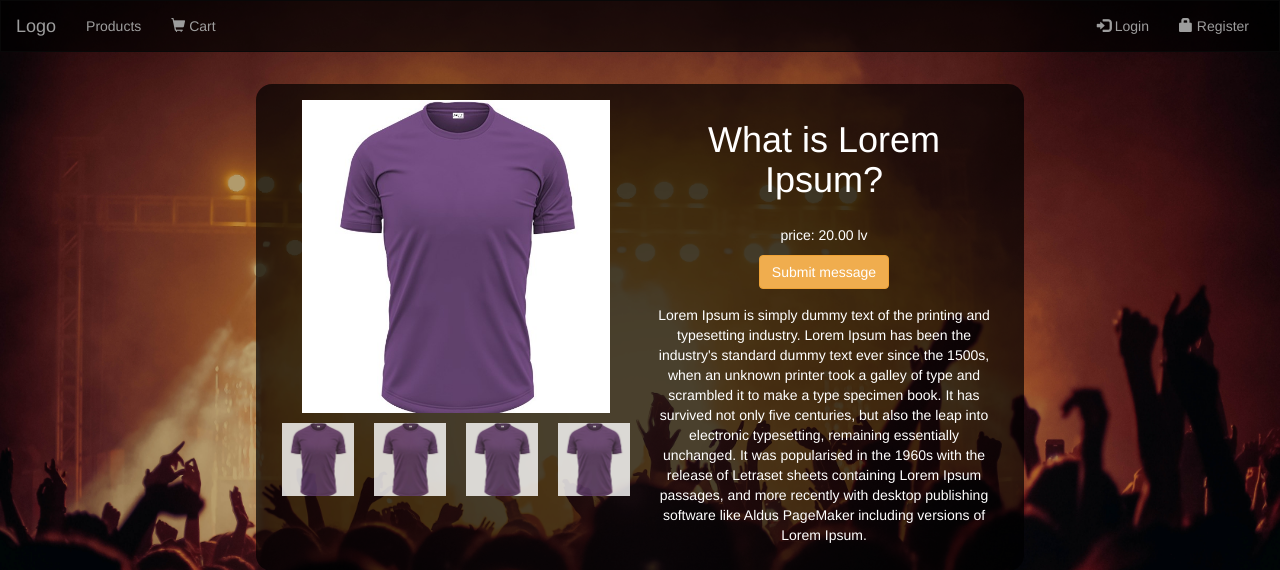
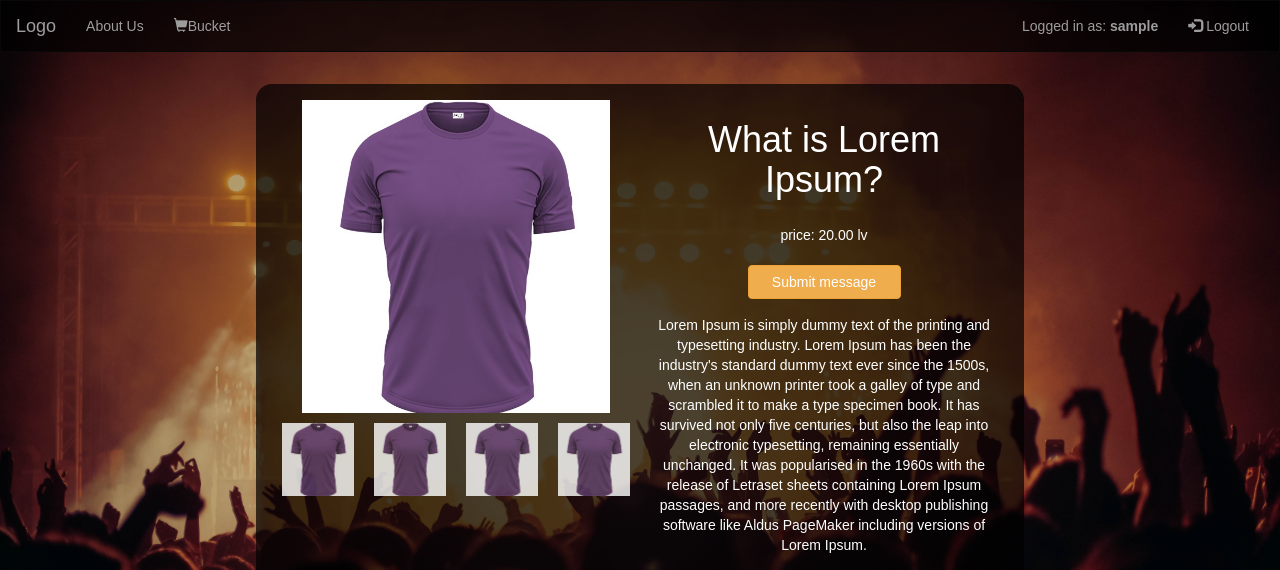
Before and after one commit to VayerMaking/9ard3nofrock, a Flask app: page /product in a window 1280 px wide. Shown: the top 570 px of the page. Run offline with Flask 2, Linux system fonts and the light colour scheme; the visitor is signed in with stand-in values (Sample User, id 1); data that the repository does not hold is empty; some libraries are stand-ins or nearby versions.

Commit message:
fixed bug showing that user is not logged in

```diff
--- a/templates/base.html
+++ b/templates/base.html
@@ -26,14 +26,14 @@
 					</div>
 					<div class="collapse navbar-collapse" id="myNavbar">
 							<ul class="nav navbar-nav">
-									<li><a href="products">Products</a></li>
+									<li><a href="aboutus">About Us</a></li>
 									<li><a href="bucket"><span class="glyphicon glyphicon-shopping-cart"></span>Bucket</a></li>
 							</ul>
 							<ul class="nav navbar-nav navbar-right">
 								{% if session['username'] %}
-									{% if username %}
-										<li><a href=""><span class="glyphicon"></span>    Logged in as: <strong>{{username}}</strong></a></li>
-									{% endif %}
+									<li><a href=""><span class="glyphicon"></span>    Logged in as: <strong>{{session['username']}}</strong></a></li>
+								{% else %}
+									<li><a href=""><span class="glyphicon"></span>    Not Logged In</a></li>
 								{% endif %}
 								{% if session['logged_in'] %}
 									<li><a href="logout"><span class="glyphicon glyphicon-log-in"></span> Logout</a></li>
--- a/templates/product.html
+++ b/templates/product.html
@@ -1,43 +1,13 @@
+{% extends "base.html" %}
 {% block content %}
 <!DOCTYPE html>
 <html lang="en">
-
 <head>
-    <meta charset="utf-8">
-    <meta name="viewport" content="width=device-width, initial-scale=1">
-    <link rel="stylesheet" href="https://maxcdn.bootstrapcdn.com/bootstrap/3.4.1/css/bootstrap.min.css">
-    <script src="https://ajax.googleapis.com/ajax/libs/jquery/3.5.1/jquery.min.js"></script>
-    <script src="https://maxcdn.bootstrapcdn.com/bootstrap/3.4.1/js/bootstrap.min.js"></script>
-    <link rel="stylesheet" href="static/css/style.css">
-    <link rel="stylesheet" href="static/css/image-table.css">
-    <script src="static/js/script.js"></script>
-    <title>9ard3n</title>
-    <script src="https://ajax.googleapis.com/ajax/libs/jquery/3.5.1/jquery.min.js"></script>
+  <link rel="stylesheet" href="static/css/image-table.css">
+  <script src="static/js/script.js"></script>
+  <script src="https://ajax.googleapis.com/ajax/libs/jquery/3.5.1/jquery.min.js"></script>
 </head>
-
 <body>
-    <nav class="navbar navbar-inverse">
-        <div class="container-fluid">
-            <div class="navbar-header">
-                <button type="button" class="navbar-toggle" data-toggle="collapse" data-target="#myNavbar">
-                    <span class="icon-bar"></span>
-                    <span class="icon-bar"></span>
-                    <span class="icon-bar"></span>
-                </button>
-                <a class="navbar-brand" href="/">Logo</a>
-            </div>
-            <div class="collapse navbar-collapse" id="myNavbar">
-                <ul class="nav navbar-nav">
-                    <li><a href="products">Products</a></li>
-                    <li><a href="bucket"><span class="glyphicon glyphicon-shopping-cart"></span> Cart</a></li>
-                </ul>
-                <ul class="nav navbar-nav navbar-right">
-                    <li><a href="login"><span class="glyphicon glyphicon-log-in"></span>    Login</a></li>
-                    <li><a href="register"><span class="glyphicon glyphicon-lock"></span>  Register</a></li>
-                </ul>
-            </div>
-        </div>
-    </nav>
     <div class="container-fluid text-center content">
         <div class="col-sm-6">
             <div class="container-fluid">
```
